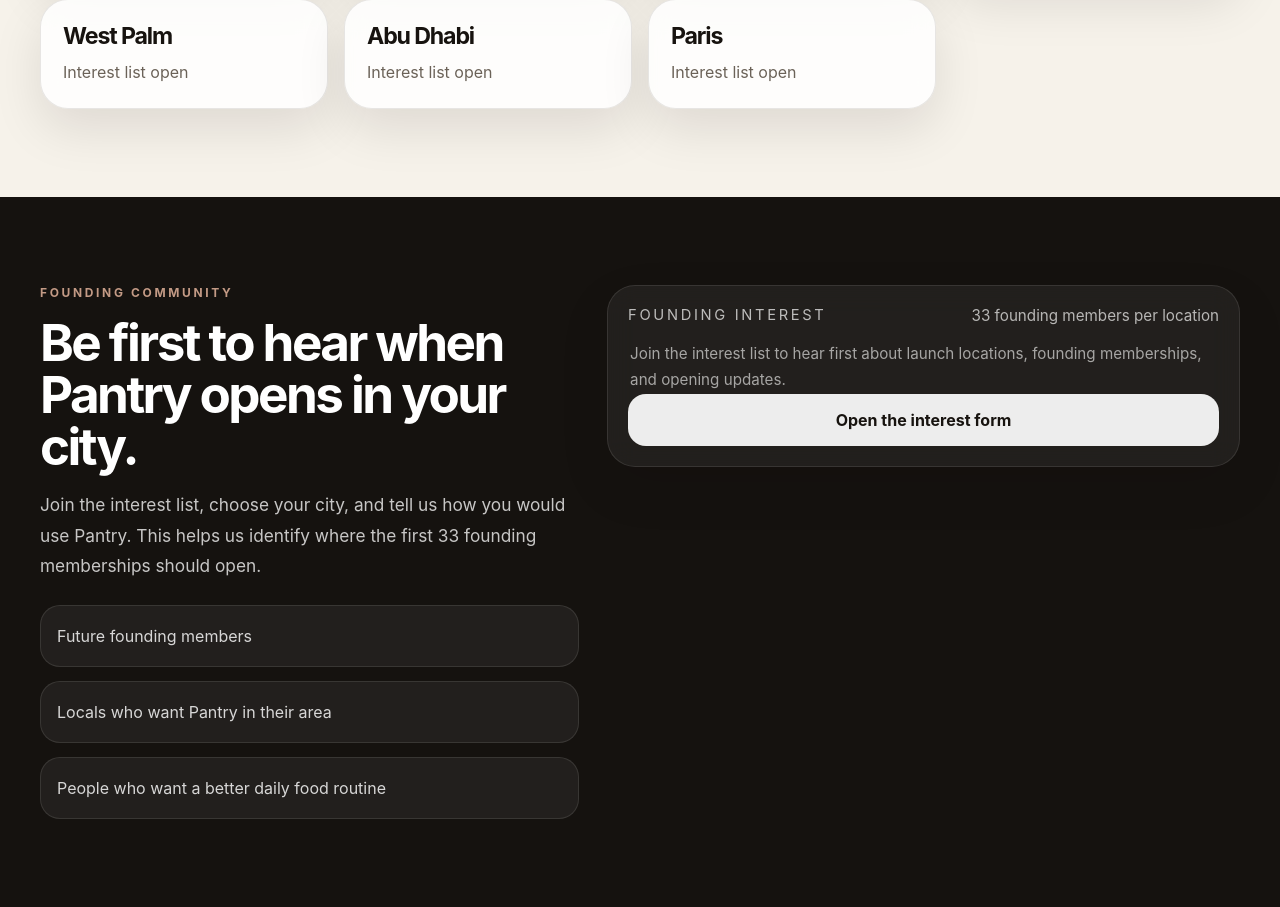
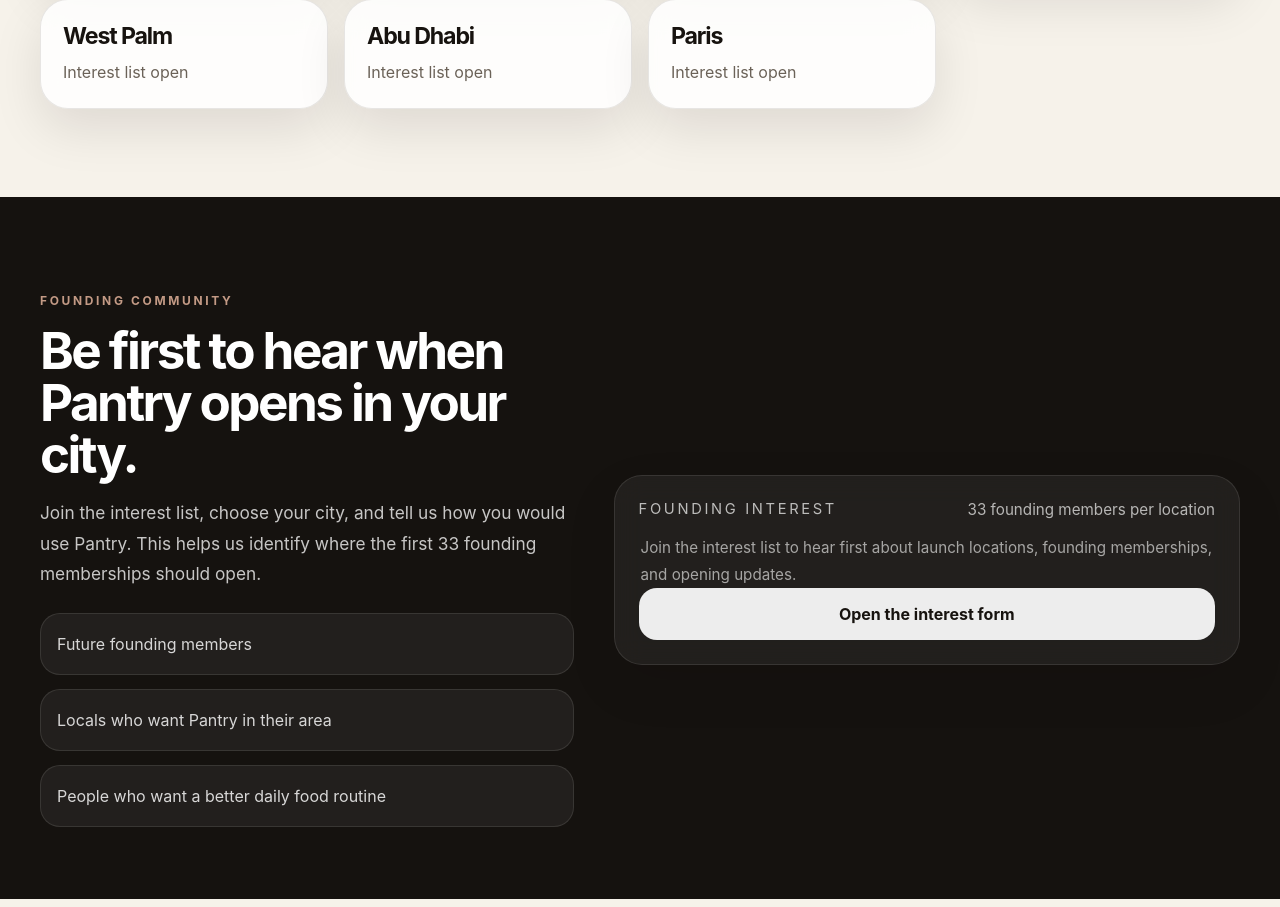
Before and after one commit to 781elephant/pantry-interest-site, a React (Vite) app: page / in a window 1280 px wide. Shown: the part 3458-4365 px from the top of the page. Built offline with nearby package versions, Linux system fonts and the light colour scheme.

Commit message:
Switch Pantry form to Tally new-tab CTA

```diff
--- a/src/index.css
+++ b/src/index.css
@@ -263,12 +263,14 @@
 .dark-band {
   background: var(--dark);
   color: white;
+  padding-top: 96px;
+  padding-bottom: 72px;
 }
 .dark-grid {
   display: grid;
   grid-template-columns: 0.92fr 1.08fr;
-  gap: 28px;
-  align-items: start;
+  gap: 40px;
+  align-items: center;
 }
 .section-kicker-dark { color: #c39a85; }
 .dark-copy { color: rgba(255,255,255,0.76); }
@@ -288,9 +290,10 @@
   background: rgba(255,255,255,0.06);
   border: 1px solid rgba(255,255,255,0.10);
   border-radius: 28px;
-  padding: 20px;
+  padding: 24px;
   box-shadow: var(--shadow);
   backdrop-filter: blur(14px);
+  margin-top: 20px;
 }
 .form-card-top {
   display: flex;
```
